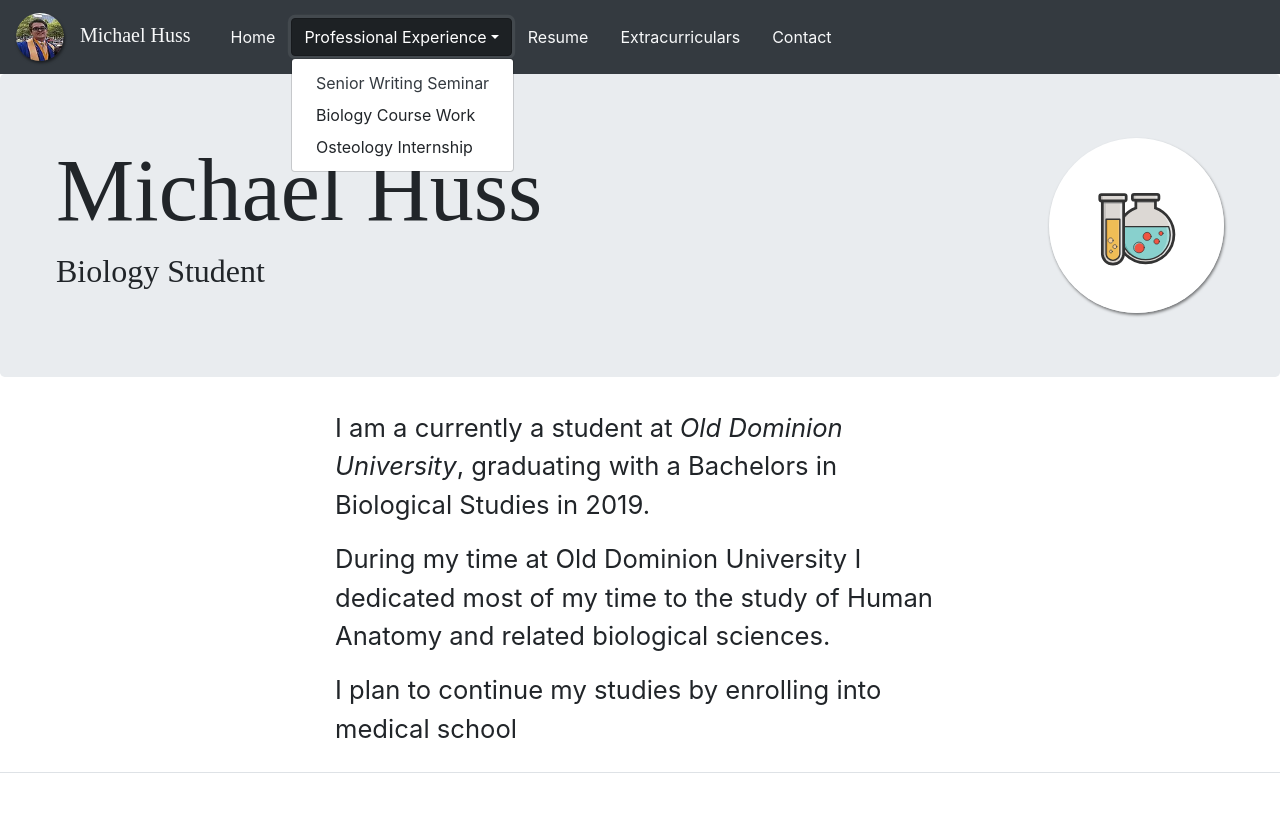
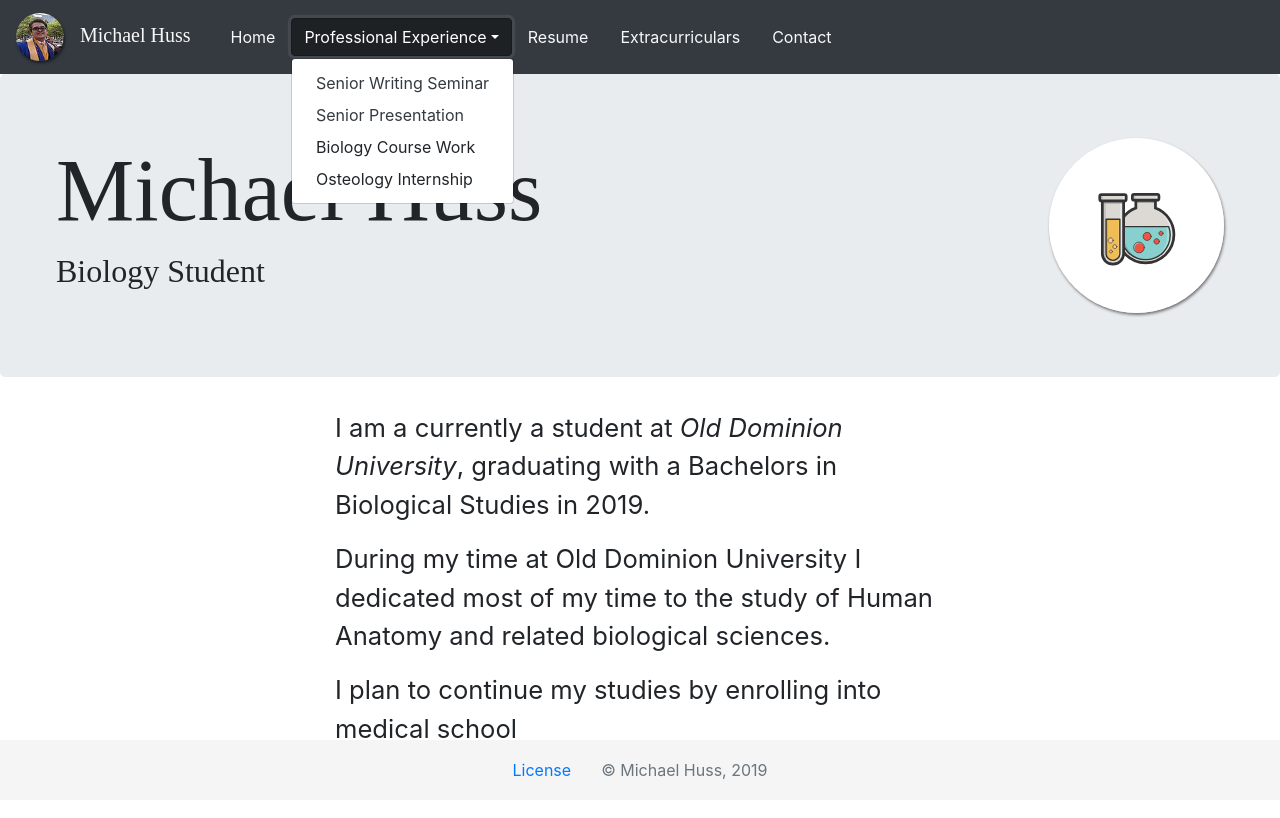
Before and after one commit to d-zigner/michael-huss, a React (Create React App) app: page /#/ in a window 1280 px wide. Both pictures are taken after a click on the button "Professional Experience". Shown: the top 818 px of the page. Built offline with nearby package versions, Linux system fonts and the light colour scheme; a web font is replaced by a local one.

Commit message:
Adding powerpoint

```diff
--- a/src/App.css
+++ b/src/App.css
@@ -30,3 +30,7 @@
     transform: rotate(360deg);
   }
 }
+
+body {
+  padding-bottom: 60px;
+}
--- a/src/App.js
+++ b/src/App.js
@@ -2,12 +2,16 @@ import React, { Component } from "react";
 import "./App.css";
 import Navigation from "./Navigation.js";
 import { HashRouter as Router } from "react-router-dom";
+import Footer from "./Footer";
 
 class App extends Component {
   render() {
     return (
       <Router>
-        <Navigation />
+        <div className="d-flex flex-column h-100">
+          <Navigation className="flex-shrink-1" />
+          <Footer />
+        </div>
       </Router>
     );
   }
--- a/src/Footer.js
+++ b/src/Footer.js
@@ -1,15 +1,38 @@
 import React, { Component } from "react";
+import { Route, Link } from "react-router-dom";
+import { Container, Row, Col } from "reactstrap";
+import Licenses from "./Licenses";
 
 class Footer extends Component {
   render() {
     return (
-      <footer style={{ fontSize: "smaller" }} className="pt-4 border-top">
-        {/*       <Col>
-          <Link to="/licenses/">License</Link>
-        </Col>
+      <div className="mt-auto py-3">
+        <Route path="/licenses/" component={Licenses} />
 
-        <Route path="/licenses/" component={Licenses} />*/}
-      </footer>
+        <footer
+          className="footer"
+          style={{
+            position: "fixed",
+            bottom: 0,
+            width: "100%",
+            height: "60px",
+            lineHeight: "60px",
+            marginTop: "60px",
+            backgroundColor: "#f5f5f5"
+          }}
+        >
+          <Container>
+            <Row className="justify-content-center">
+              <Col md="auto">
+                <Link to="/licenses/">License</Link>
+              </Col>
+              <Col md="auto" className="text-muted">
+                &copy; Michael Huss, 2019
+              </Col>
+            </Row>
+          </Container>
+        </footer>
+      </div>
     );
   }
 }
--- a/src/Licenses.js
+++ b/src/Licenses.js
@@ -1,16 +1,30 @@
 import React, { Component } from "react";
-import { Card, CardTitle, CardBody, CardText, CardImg } from "reactstrap";
+import {
+  Row,
+  Col,
+  Card,
+  CardTitle,
+  CardBody,
+  CardText,
+  CardImg
+} from "reactstrap";
 
 class LicenseCard extends Component {
   render() {
     return (
+      <Row className="justify-content-center m-3">
+        <Col md="8">
           <Card href={this.props.href}>
             <CardImg src={this.props.img} />
             <CardBody>
-          <CardTitle>{this.props.title}</CardTitle>
+              <CardTitle style={{ borderBottom: "1px solid grey" }}>
+                <p className="lead">{this.props.title}</p>
+              </CardTitle>
               <CardText>{this.props.children}</CardText>
             </CardBody>
           </Card>
+        </Col>
+      </Row>
     );
   }
 }
@@ -18,7 +32,7 @@ class LicenseCard extends Component {
 class Licenses extends Component {
   render() {
     return (
-      <div>
+      <div className="mb-3">
         <LicenseCard title="Font Awesome" href="https://fontawesome.com/">
           Font glyphs use for various interactions and DNA SVG used for
           Reflection headers. License can be viewed{" "}
@@ -29,9 +43,11 @@ class Licenses extends Component {
           href="https://github.com/facebook/react"
           img=""
         >
-          React is covered under the MIT license.
+          React is covered under the MIT license. <br /> <br />
           <code>
             MIT License Copyright (c) Facebook, Inc. and its affiliates.
+            <br />
+            <br />
             Permission is hereby granted, free of charge, to any person
             obtaining a copy of this software and associated documentation files
             (the "Software"), to deal in the Software without restriction,
@@ -40,14 +56,16 @@ class Licenses extends Component {
             and to permit persons to whom the Software is furnished to do so,
             subject to the following conditions: The above copyright notice and
             this permission notice shall be included in all copies or
-            substantial portions of the Software. THE SOFTWARE IS PROVIDED "AS
-            IS", WITHOUT WARRANTY OF ANY KIND, EXPRESS OR IMPLIED, INCLUDING BUT
-            NOT LIMITED TO THE WARRANTIES OF MERCHANTABILITY, FITNESS FOR A
-            PARTICULAR PURPOSE AND NONINFRINGEMENT. IN NO EVENT SHALL THE
-            AUTHORS OR COPYRIGHT HOLDERS BE LIABLE FOR ANY CLAIM, DAMAGES OR
-            OTHER LIABILITY, WHETHER IN AN ACTION OF CONTRACT, TORT OR
-            OTHERWISE, ARISING FROM, OUT OF OR IN CONNECTION WITH THE SOFTWARE
-            OR THE USE OR OTHER DEALINGS IN THE SOFTWARE.
+            substantial portions of the Software. <br />
+            <br />
+            THE SOFTWARE IS PROVIDED "AS IS", WITHOUT WARRANTY OF ANY KIND,
+            EXPRESS OR IMPLIED, INCLUDING BUT NOT LIMITED TO THE WARRANTIES OF
+            MERCHANTABILITY, FITNESS FOR A PARTICULAR PURPOSE AND
+            NONINFRINGEMENT. IN NO EVENT SHALL THE AUTHORS OR COPYRIGHT HOLDERS
+            BE LIABLE FOR ANY CLAIM, DAMAGES OR OTHER LIABILITY, WHETHER IN AN
+            ACTION OF CONTRACT, TORT OR OTHERWISE, ARISING FROM, OUT OF OR IN
+            CONNECTION WITH THE SOFTWARE OR THE USE OR OTHER DEALINGS IN THE
+            SOFTWARE.
           </code>
         </LicenseCard>
       </div>
--- a/src/Main.js
+++ b/src/Main.js
@@ -1,6 +1,5 @@
 import React, { Component } from "react";
 import { Jumbotron } from "reactstrap";
-import Footer from "./Footer";
 import "./Main.css";
 
 class Main extends Component {
@@ -33,7 +32,6 @@ class Main extends Component {
           to the study of Human Anatomy and related biological sciences.
           <p />I plan to continue my studies by enrolling into medical school
         </div>
-        <Footer />
       </div>
     );
   }
--- a/src/Navigation.js
+++ b/src/Navigation.js
@@ -8,6 +8,7 @@ import {
 } from "reactstrap";
 import { Route, Link } from "react-router-dom";
 import Reflections from "./Reflections";
+import PowerPoint from "./PowerPoint";
 import Main from "./Main";
 import ProfessionalExperience from "./Navigation/ProfessionalExperience";
 import "./Navigation.css";
@@ -58,6 +59,7 @@ class Navigation extends Component {
         </Navbar>
         <Route exact path="/" component={Main} />
         <Route path="/senior-writing-seminar/" component={Reflections} />
+        <Route path="/senior-presentation/" component={PowerPoint} />
       </div>
     );
   }
--- a/src/Navigation/ProfessionalExperience.js
+++ b/src/Navigation/ProfessionalExperience.js
@@ -35,6 +35,11 @@ class ProfessionalExperience extends Component {
               Senior Writing Seminar
             </Link>
           </DropdownItem>
+          <DropdownItem>
+            <Link className="text-dark" to="/senior-presentation/">
+              Senior Presentation
+            </Link>
+          </DropdownItem>
           <DropdownItem>Biology Course Work</DropdownItem>
           <DropdownItem>Osteology Internship</DropdownItem>
         </DropdownMenu>
--- /dev/null
+++ b/src/PowerPoint.js
@@ -0,0 +1,36 @@
+import React, { Component } from "react";
+
+class PowerPoint extends Component {
+  render() {
+    return (
+      //<iframe
+      //  src="https://docs.google.com/presentation/d/e/2PACX-1vSRDpiHsbNxSKzbLv-n3cr-HLBTYA6H3POaDfnTUG1icqoBnrxygw3HK3H4Jl_tS2BoaTv_baIZkEJn/embed?start=true&loop=true&delayms=6000000"
+      //  frameborder="0"
+      //  width="100%"
+      //  height="800vw"
+      //style={{ minHeight: 800 }}
+      //        height="800vw"
+      //  className="mb-3"
+      //  allowfullscreen="true"
+      //  mozallowfullscreen="true"
+      //  webkitallowfullscreen="true"
+      ///>
+      //<iframe
+      //  title="presentation"
+      //  src="https://drive.google.com/file/d/1jdJ08n79D7tRiOsekDTOcw5KPVi5SlJa/preview"
+      //  width="100%"
+      //  height="1000vw"
+      ///>
+
+      <iframe
+        src={`https://view.officeapps.live.com/op/embed.aspx?src=[${process.env
+          .PUBLIC_URL + "presentation.pptx"}]`}
+        width="100%"
+        height="600px"
+        frameborder="0"
+      />
+    );
+  }
+}
+
+export default PowerPoint;
--- a/src/Prompt.js
+++ b/src/Prompt.js
@@ -49,7 +49,7 @@ class Prompt extends Component {
             placement="right"
             target={`prompt-${this.props.number}-collapse`}
           >
-            {this.state.collapse ? "Close" : "Open"} the prompt text
+            {this.state.collapse ? "Close" : "Open"} prompt text
           </UncontrolledTooltip>
         </div>
         <Collapse isOpen={this.state.collapse}>
```
Also changed, not shown: 1 other file (tests, documents, lock files or other folders). Lines whose indentation alone changed are shown as unchanged.
